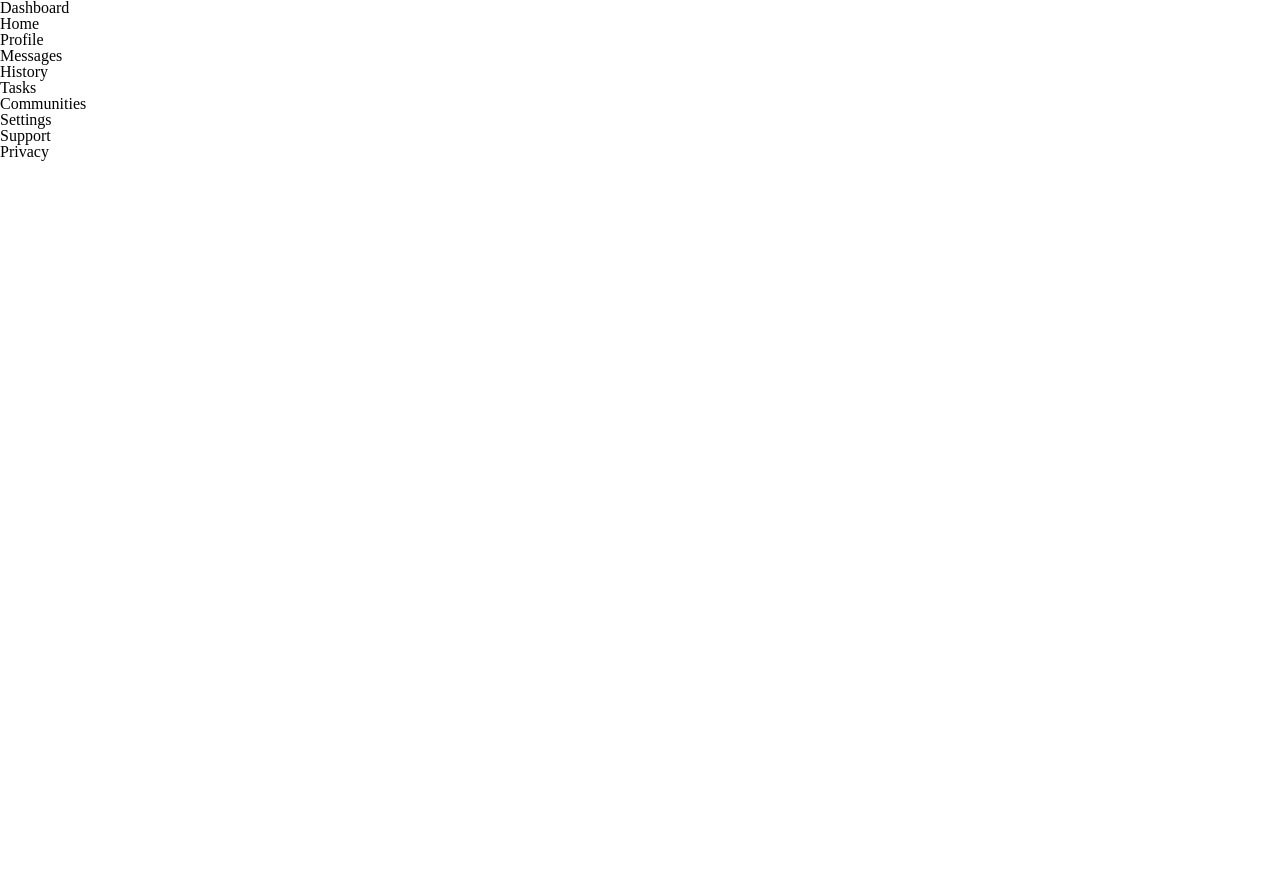
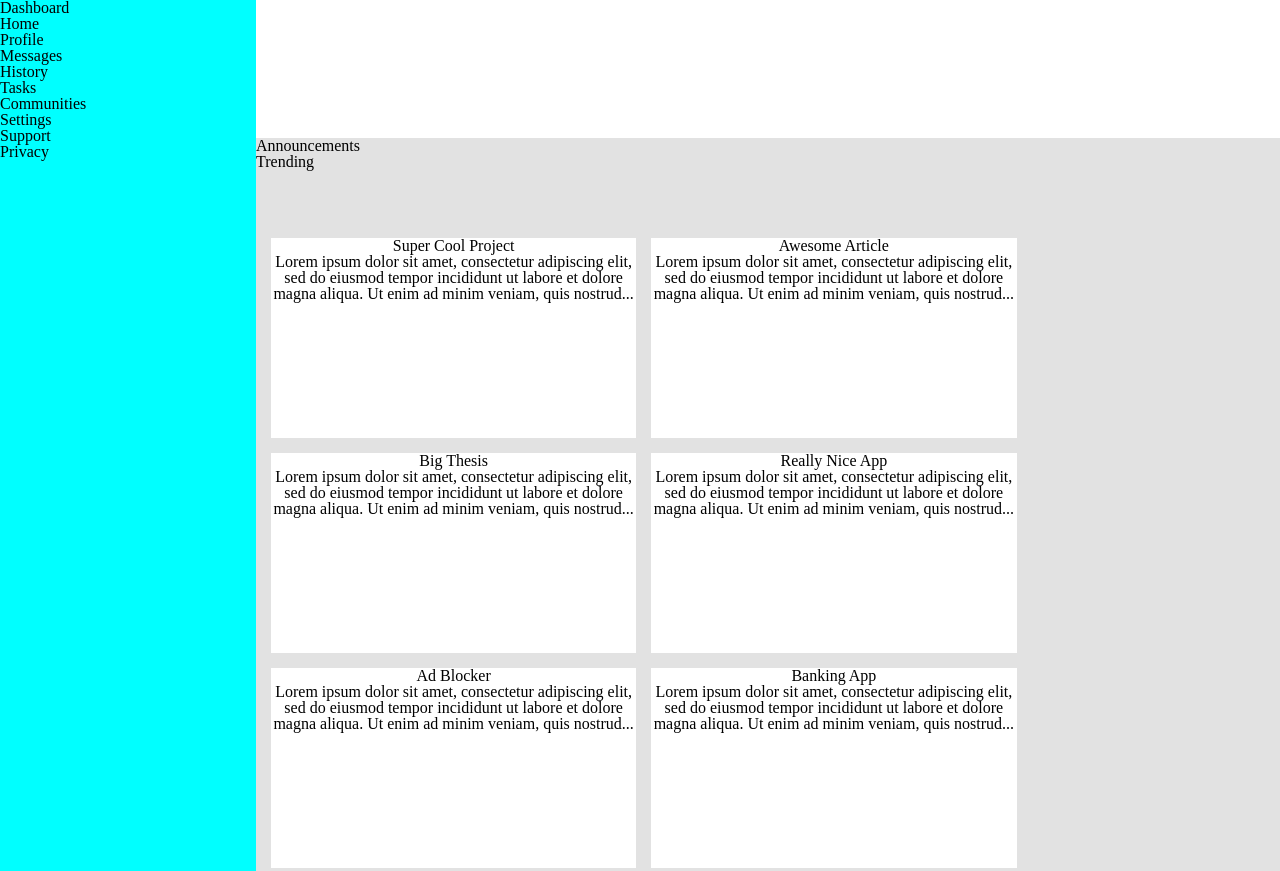
Before and after one commit to kingfeekra/admin-dashboard, a plain HTML site: page index.html in a window 1280 px wide. Shown: the top 871 px of the page. Before the commit the page ends 800 px from the top, so only its background shows below. Drawn offline with Linux system fonts and the light colour scheme.

Commit message:
Update grid styles

```diff
--- a/index.html
+++ b/index.html
@@ -27,7 +27,42 @@
         </div>
         <div class="header"></div>
         <div class="content">
+            <div class="article">
+                <div class="card">
+                  <p class="title">Super Cool Project</p>
+                  <p>Lorem ipsum dolor sit amet, consectetur adipiscing elit, sed do eiusmod tempor incididunt ut labore et dolore magna aliqua. Ut enim ad minim veniam, quis nostrud...</p>
+                </div>
+                <div class="card">
+                  <p class="title">Awesome Article</p>
+                  <p>Lorem ipsum dolor sit amet, consectetur adipiscing elit, sed do eiusmod tempor incididunt ut labore et dolore magna aliqua. Ut enim ad minim veniam, quis nostrud...</p>
+                </div>
+                <div class="card">
+                  <p class="title">Big Thesis</p>
+                  <p>Lorem ipsum dolor sit amet, consectetur adipiscing elit, sed do eiusmod tempor incididunt ut labore et dolore magna aliqua. Ut enim ad minim veniam, quis nostrud...</p>
+                </div>
+                <div class="card">
+                  <p class="title">Really Nice App</p>
+                  <p>Lorem ipsum dolor sit amet, consectetur adipiscing elit, sed do eiusmod tempor incididunt ut labore et dolore magna aliqua. Ut enim ad minim veniam, quis nostrud...</p>
+                </div>
+                <div class="card">
+                  <p class="title">Ad Blocker</p>
+                  <p>Lorem ipsum dolor sit amet, consectetur adipiscing elit, sed do eiusmod tempor incididunt ut labore et dolore magna aliqua. Ut enim ad minim veniam, quis nostrud...</p>
+                </div>
+                <div class="card">
+                  <p class="title">Banking App</p>
+                  <p>Lorem ipsum dolor sit amet, consectetur adipiscing elit, sed do eiusmod tempor incididunt ut labore et dolore magna aliqua. Ut enim ad minim veniam, quis nostrud...</p>
+                </div>
+              </div>
+              <div class="contentRight">
+                  <h2>Announcements</h2>
+                  <div class="announcementCard">
 
+                  </div>
+                  <h2>Trending</h2>
+                  <div class="trendingCard">
+
+                  </div>
+              </div>
         </div>
     </div>
 </body>
--- a/styles.css
+++ b/styles.css
@@ -52,4 +52,34 @@ table {
     display: flex;
     flex-direction: column;
     grid-area: 1/1/3/1;
+    background-color: aqua;
 }
+
+.content {
+    display: grid;
+    grid-template-columns: 3fr 1fr;
+    grid-template-rows: 1fr 7fr 1fr;
+    gap: 10px;
+    background-color: rgb(226, 226, 226);
+}
+
+.article {
+    display: grid;
+    grid-template-columns: 1fr 1fr 1fr;
+    grid-template-columns: 1fr 1fr;
+    grid-area: 2/1/3/2;
+    gap: 15px;
+    margin-left: 15px;
+
+}
+
+.article .card {
+    height: 200px;
+    background-color: #FFFFFF;
+    color: black;
+    text-align: center;
+  }
+
+  .contentRight {
+
+  }
```
